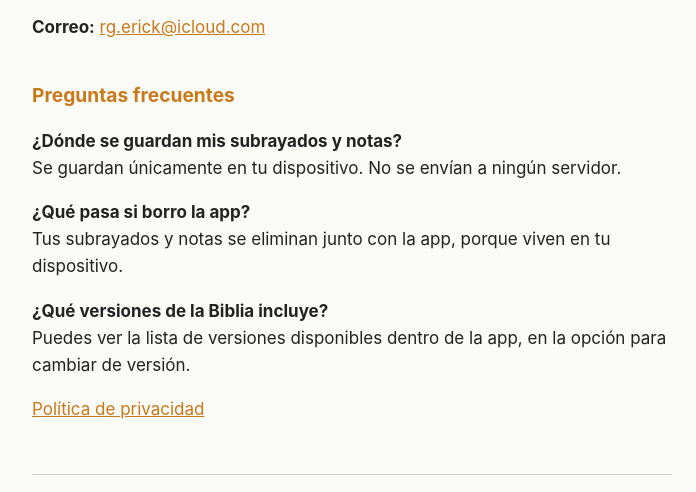
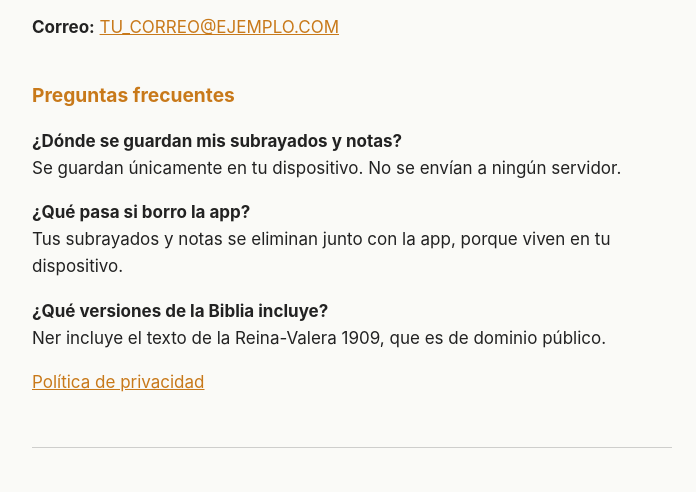
Before and after one commit to iscperg/ner-app, a plain HTML site: page index.html in a window 1280 px wide. Shown: the part 308-800 px from the top of the page, without its empty margins (288-984 px from the left). Drawn offline with Linux system fonts and the light colour scheme.

Commit message:
Update index.html

```diff
--- a/index.html
+++ b/index.html
@@ -24,7 +24,7 @@
 
   <h2>Soporte</h2>
   <p>¿Tienes una duda, encontraste un error o quieres hacer una sugerencia? Escríbeme y te respondo lo antes posible.</p>
-  <p><strong>Correo:</strong> <a href="mailto:rg.erick@icloud.com">rg.erick@icloud.com</a></p>
+  <p><strong>Correo:</strong> <a href="mailto:TU_CORREO@EJEMPLO.COM">TU_CORREO@EJEMPLO.COM</a></p>
 
   <h2>Preguntas frecuentes</h2>
   <p><strong>¿Dónde se guardan mis subrayados y notas?</strong><br>
@@ -32,7 +32,7 @@
   <p><strong>¿Qué pasa si borro la app?</strong><br>
   Tus subrayados y notas se eliminan junto con la app, porque viven en tu dispositivo.</p>
   <p><strong>¿Qué versiones de la Biblia incluye?</strong><br>
-  Puedes ver la lista de versiones disponibles dentro de la app, en la opción para cambiar de versión.</p>
+  Ner incluye el texto de la Reina-Valera 1909, que es de dominio público.</p>
 
   <p><a href="privacy.html">Política de privacidad</a></p>
 
```
